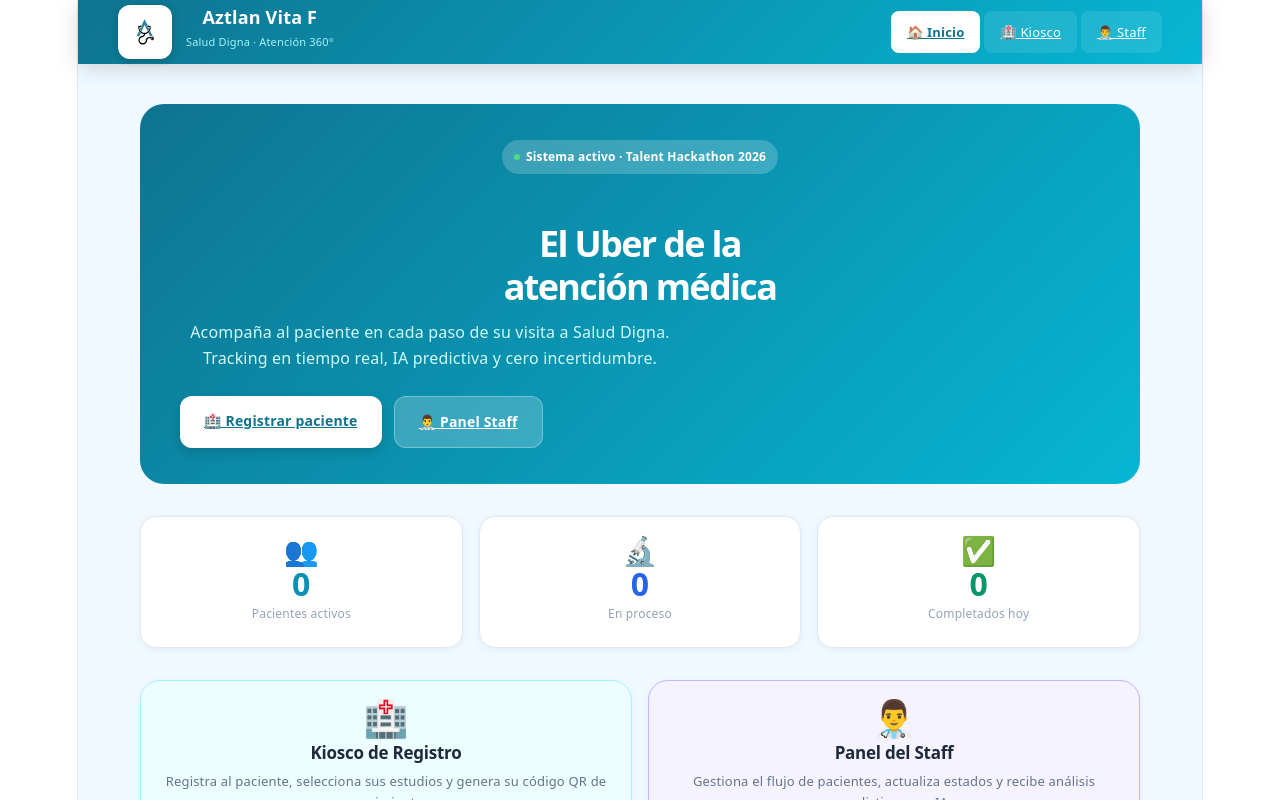
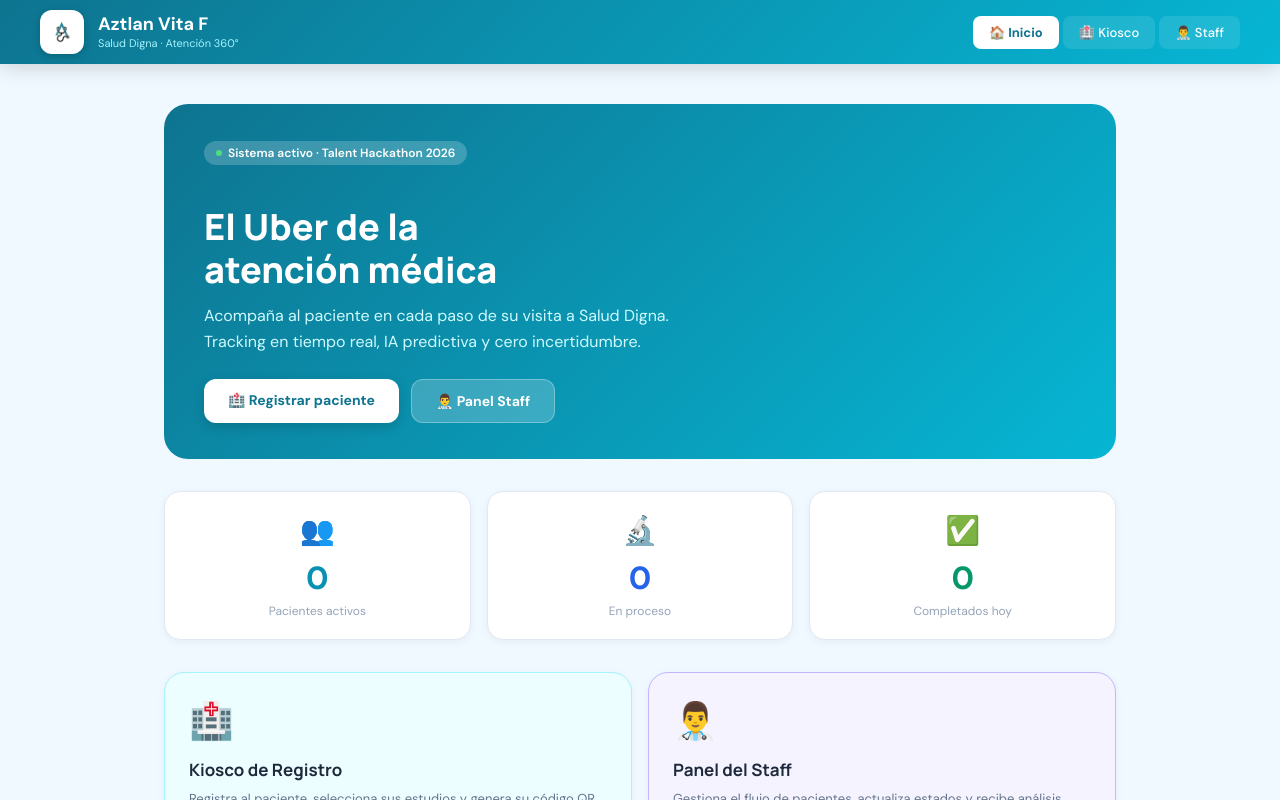
Before and after one commit to Alan-JC/aztlan-vita-f, a React (Vite) app: page / in a window 1280 px wide. Shown: the top 800 px of the page. Built offline with nearby package versions, Linux system fonts and the light colour scheme; no server answers.

Commit message:
Redesign global frontend foundation

```diff
--- a/src/index.css
+++ b/src/index.css
@@ -1,111 +1,44 @@
+@import url('https://fonts.googleapis.com/css2?family=DM+Sans:wght@400;500;600;700&family=Manrope:wght@500;600;700;800&display=swap');
+
 :root {
-  --text: #6b6375;
-  --text-h: #08060d;
-  --bg: #fff;
-  --border: #e5e4e7;
-  --code-bg: #f4f3ec;
-  --accent: #aa3bff;
-  --accent-bg: rgba(170, 59, 255, 0.1);
-  --accent-border: rgba(170, 59, 255, 0.5);
-  --social-bg: rgba(244, 243, 236, 0.5);
-  --shadow:
-    rgba(0, 0, 0, 0.1) 0 10px 15px -3px, rgba(0, 0, 0, 0.05) 0 4px 6px -2px;
-
-  --sans: system-ui, 'Segoe UI', Roboto, sans-serif;
-  --heading: system-ui, 'Segoe UI', Roboto, sans-serif;
-  --mono: ui-monospace, Consolas, monospace;
-
-  font: 18px/145% var(--sans);
-  letter-spacing: 0.18px;
-  color-scheme: light dark;
-  color: var(--text);
-  background: var(--bg);
+  font-family: 'DM Sans', sans-serif;
+  color: #18333a;
+  background: #f4f8f8;
   font-synthesis: none;
   text-rendering: optimizeLegibility;
   -webkit-font-smoothing: antialiased;
   -moz-osx-font-smoothing: grayscale;
-
-  @media (max-width: 1024px) {
-    font-size: 16px;
-  }
+  font-optical-sizing: auto;
+  font-weight: 400;
+  --brand: #087f8c;
+  --brand-dark: #075b66;
+  --brand-soft: #e5f4f3;
+  --ink: #18333a;
+  --muted: #6b8185;
+  --line: #dce8e8;
+  --surface: #ffffff;
+  --page: #f4f8f8;
+  --shadow: 0 12px 32px rgba(17, 63, 69, .07);
 }
 
-@media (prefers-color-scheme: dark) {
-  :root {
-    --text: #9ca3af;
-    --text-h: #f3f4f6;
-    --bg: #16171d;
-    --border: #2e303a;
-    --code-bg: #1f2028;
-    --accent: #c084fc;
-    --accent-bg: rgba(192, 132, 252, 0.15);
-    --accent-border: rgba(192, 132, 252, 0.5);
-    --social-bg: rgba(47, 48, 58, 0.5);
-    --shadow:
-      rgba(0, 0, 0, 0.4) 0 10px 15px -3px, rgba(0, 0, 0, 0.25) 0 4px 6px -2px;
-  }
+* { box-sizing: border-box; }
+html { min-width: 320px; background: var(--page); }
+body { margin: 0; min-width: 320px; min-height: 100vh; background: var(--page); }
+#root { width: 100%; max-width: none; min-height: 100vh; margin: 0; display: flex; flex-direction: column; text-align: left; border: 0; }
+h1, h2, h3, h4 { font-family: 'Manrope', sans-serif; color: var(--ink); }
+p { margin: 0; }
+a { color: inherit; text-decoration: none; }
+button, input, select, textarea { font: inherit; }
+button { cursor: pointer; }
+button:focus-visible, a:focus-visible, input:focus-visible, select:focus-visible, textarea:focus-visible { outline: 3px solid rgba(8, 127, 140, .25); outline-offset: 2px; }
 
-  #social .button-icon {
-    filter: invert(1) brightness(2);
-  }
+.app-shell { min-height: 100vh; background: var(--page); }
+.page-container { width: min(1180px, calc(100% - 48px)); margin: 0 auto; padding: 40px 0 64px; }
+.page-heading { margin-bottom: 28px; }
+.page-heading h1 { margin: 0 0 7px; font-size: clamp(25px, 3vw, 34px); line-height: 1.2; font-weight: 800; letter-spacing: -.7px; }
+.page-heading p { color: var(--muted); font-size: 14px; }
+.surface { background: var(--surface); border: 1px solid var(--line); border-radius: 18px; box-shadow: var(--shadow); }
+
+@media (max-width: 640px) {
+  .page-container { width: min(100% - 32px, 1180px); padding: 28px 0 44px; }
 }
-
-body {
-  margin: 0;
-}
-
-#root {
-  width: 1126px;
-  max-width: 100%;
-  margin: 0 auto;
-  text-align: center;
-  border-inline: 1px solid var(--border);
-  min-height: 100svh;
-  display: flex;
-  flex-direction: column;
-  box-sizing: border-box;
-}
-
-h1,
-h2 {
-  font-family: var(--heading);
-  font-weight: 500;
-  color: var(--text-h);
-}
-
-h1 {
-  font-size: 56px;
-  letter-spacing: -1.68px;
-  margin: 32px 0;
-  @media (max-width: 1024px) {
-    font-size: 36px;
-    margin: 20px 0;
-  }
-}
-h2 {
-  font-size: 24px;
-  line-height: 118%;
-  letter-spacing: -0.24px;
-  margin: 0 0 8px;
-  @media (max-width: 1024px) {
-    font-size: 20px;
-  }
-}
-p {
-  margin: 0;
-}
-
-code,
-.counter {
-  font-family: var(--mono);
-  display: inline-flex;
-  border-radius: 4px;
-  color: var(--text-h);
-}
-
-code {
-  font-size: 15px;
-  line-height: 135%;
-  padding: 4px 8px;
-  background: var(--code-bg);
-}
```
